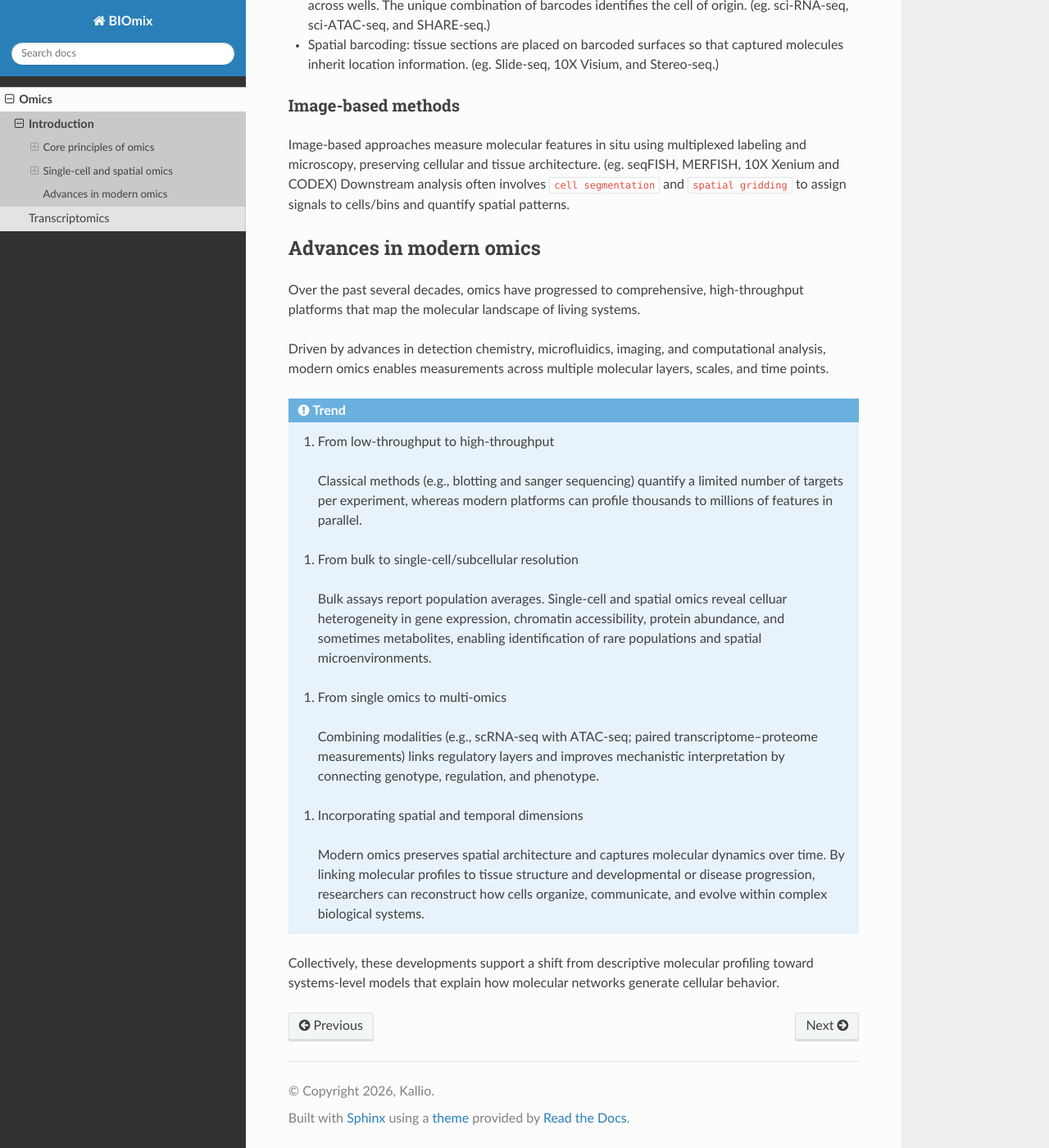
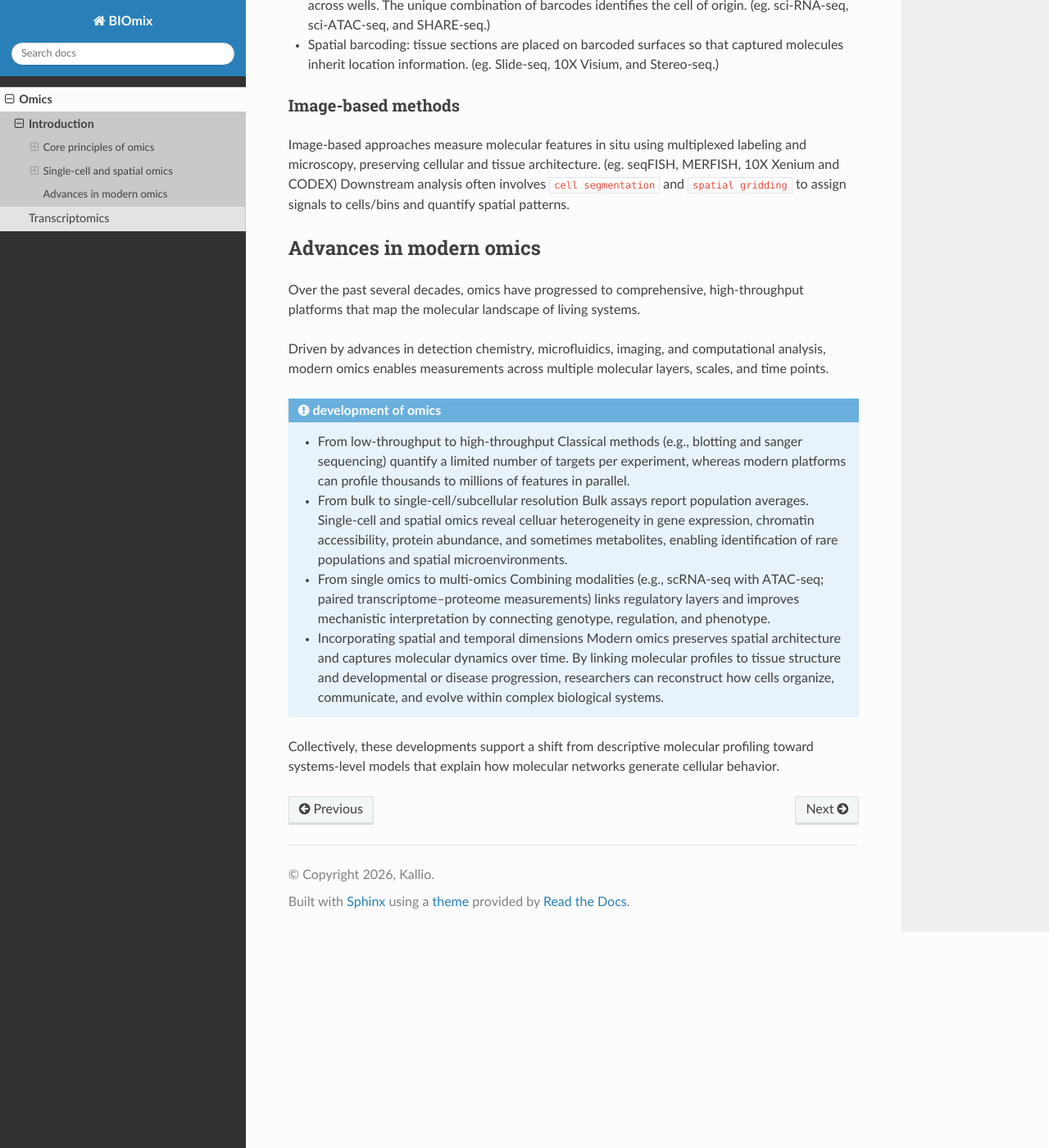
Before and after one commit to KKKallio/biomix, a Sphinx documentation site: the page built from docs/source/omics/introduction.rst, in a window 1280 px wide and 1400 px high, scrolled down 2355 px. Shown: the whole window at 82% size. Built offline with Sphinx 7.4.7 and the Read the Docs theme 3.1.0, drawn with Linux system fonts in a browser that asks for light colours.

Commit message:
Update introduction.rst

```diff
--- a/docs/source/omics/introduction.rst
+++ b/docs/source/omics/introduction.rst
@@ -87,15 +87,15 @@ Over the past several decades, omics have progressed to comprehensive, high-thro
 
 Driven by advances in detection chemistry, microfluidics, imaging, and computational analysis, modern omics enables measurements across multiple molecular layers, scales, and time points.
 
-.. admonition:: Trend
+.. admonition:: development of omics
 
-   #. From low-throughput to high-throughput
+   - From low-throughput to high-throughput
      Classical methods (e.g., blotting and sanger sequencing) quantify a limited number of targets per experiment, whereas modern platforms can profile thousands to millions of features in parallel.
-   #. From bulk to single-cell/subcellular resolution
+   - From bulk to single-cell/subcellular resolution
      Bulk assays report population averages. Single-cell and spatial omics reveal celluar heterogeneity in gene expression, chromatin accessibility, protein abundance, and sometimes metabolites, enabling identification of rare populations and spatial microenvironments.
-   #. From single omics to multi-omics
+   - From single omics to multi-omics
      Combining modalities (e.g., scRNA-seq with ATAC-seq; paired transcriptome–proteome measurements) links regulatory layers and improves mechanistic interpretation by connecting genotype, regulation, and phenotype.
-   #. Incorporating spatial and temporal dimensions
+   - Incorporating spatial and temporal dimensions
      Modern omics preserves spatial architecture and captures molecular dynamics over time. By linking molecular profiles to tissue structure and developmental or disease progression, researchers can reconstruct how cells organize, communicate, and evolve within complex biological systems.
 
 Collectively, these developments support a shift from descriptive molecular profiling toward systems-level models that explain how molecular networks generate cellular behavior.
```
